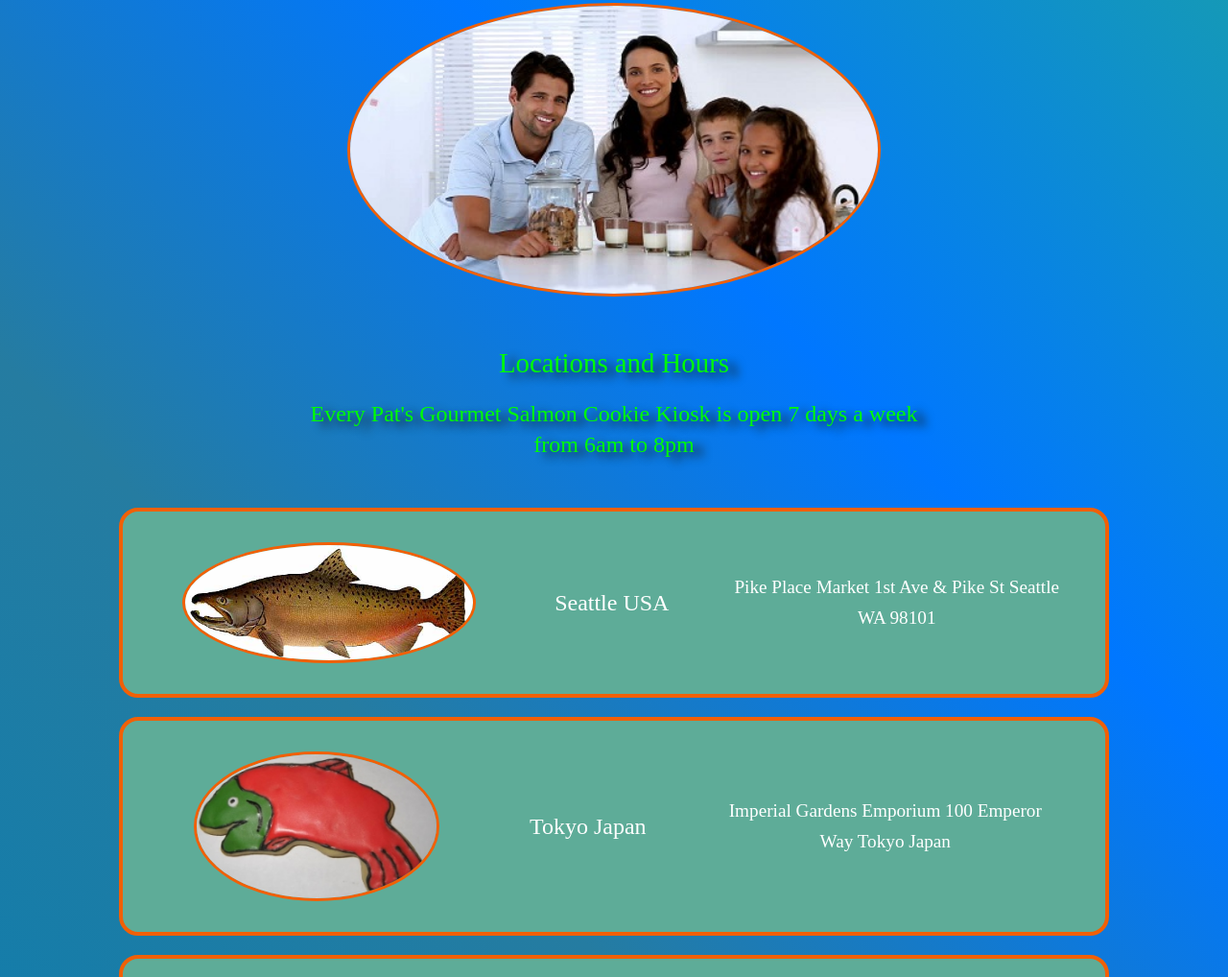
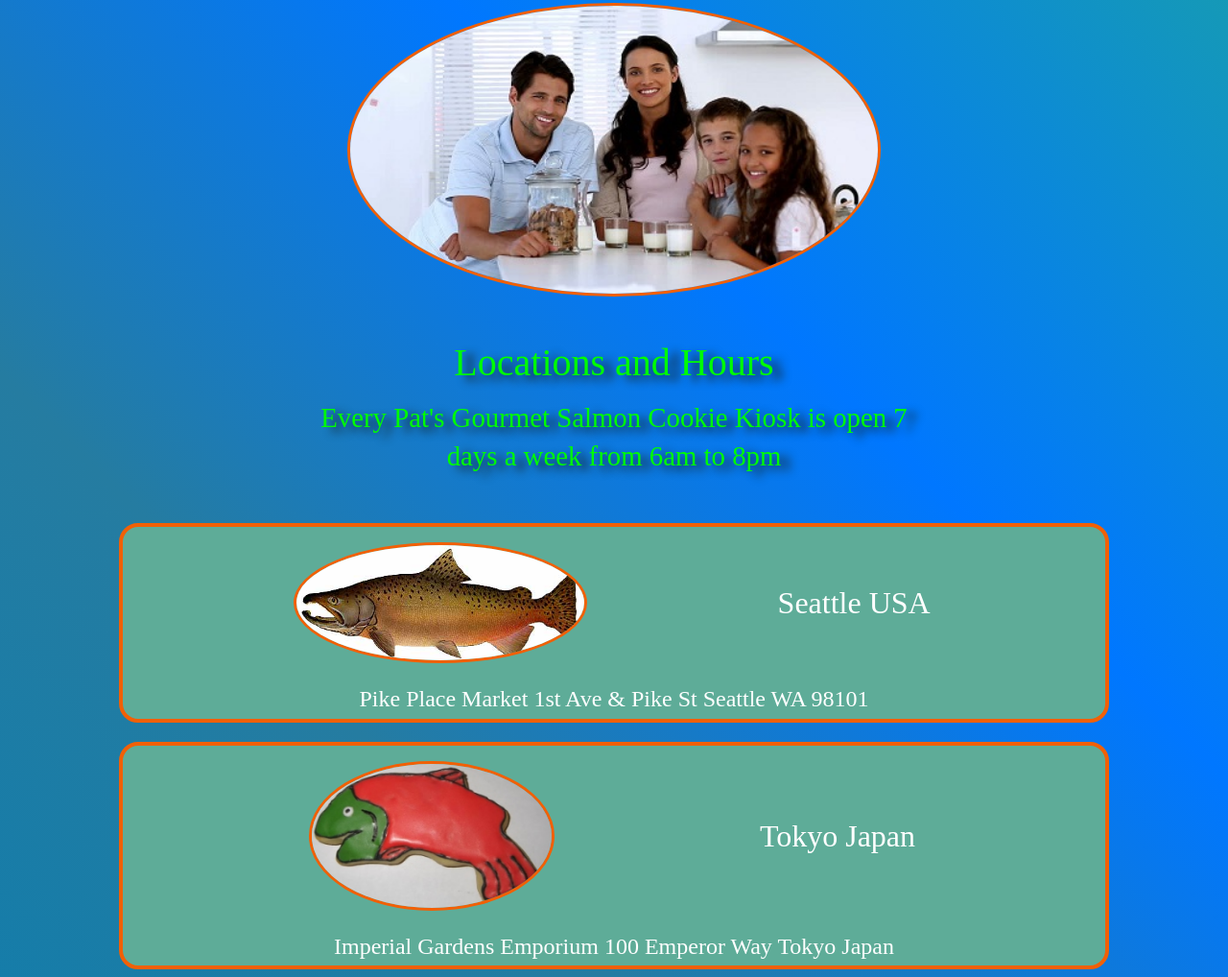
Before and after one commit to CherylDee/cookie-stand, a plain HTML site: page index.html in a window 1280 px wide. Shown: the part 902-1920 px from the top of the page at 96% size. Drawn offline with Linux system fonts and the light colour scheme; a web font is replaced by a local one.

Commit message:
Update banner.css

```diff
--- a/css/banner.css
+++ b/css/banner.css
@@ -79,7 +79,7 @@ main {
 }
 p {
   margin: 1rem;
-  font-size: 1.4rem;
+  font-size: 1.5rem;
 }
 #hours {
   display: flex;
@@ -88,16 +88,16 @@ p {
   text-shadow: 10px 5px 10px #132022;
 }
 #hours h2 {
-  font-size: 1.8rem;
+  font-size: 2.5rem;
   color:#00ff00;
 }
 #hours h3 {
-  font-size: 1.5rem;
+  font-size: 1.8rem;
   width: 50%;
   text-align: center;
   color:#00ff00;
   padding-bottom: 30px;
-  line-height: 2rem;
+  line-height: 2.5rem;
 }
 
 /* ============= IMAGES WITH LOCATION ============ */
@@ -108,6 +108,7 @@ p {
   text-align: center;
   display: flex;
   flex-direction: row;
+  flex-wrap: wrap;
   justify-content: space-evenly;
   align-items: center;
   border: 4px solid #f16006;
@@ -116,28 +117,33 @@ p {
   background-color:#5eac98;
   margin-top: 20px;
 }
+
 .location img {
-  margin: 2rem;
+  margin: 1rem;
   border: 0.22rem solid #f16006;
   border-radius: 50%;
+  display: flex;
+  flex-direction:row;
+  align-items: center;
+
+}
+.location h3 {
+  display: flex;
+  font-size: 1.5rem;
+  line-height: 2rem;
+  padding: 0.3rem;
+  flex-direction: row;
+  justify-content: space-evenly;
+  align-items: center;
+  flex-wrap: wrap;
+}
+.location h2 {
+  font-size: 2rem;
+  line-height: 2.5rem;
   display: flex;
   flex-direction: row;
   justify-content: space-evenly;
   align-items: center;
-
-}
-.location h3 {
-  width: 35%;
-  display: flex;
-  font-size: 1.2rem;
-  line-height: 2rem;
-  padding: 0.5rem;
-}
-.location h2 {
-  font-size: 1.5rem;
-  width: max-content;
-  line-height: 2rem;
-  display: flex;
   flex-wrap: wrap;
 }
 
@@ -154,7 +160,7 @@ p {
   display: flex;
   flex-direction: column;
   align-items: center;
-  font-size: 1.2rem;
+  font-size: 1.5rem;
   line-height: 2.3rem;
 }
 footer {
```
